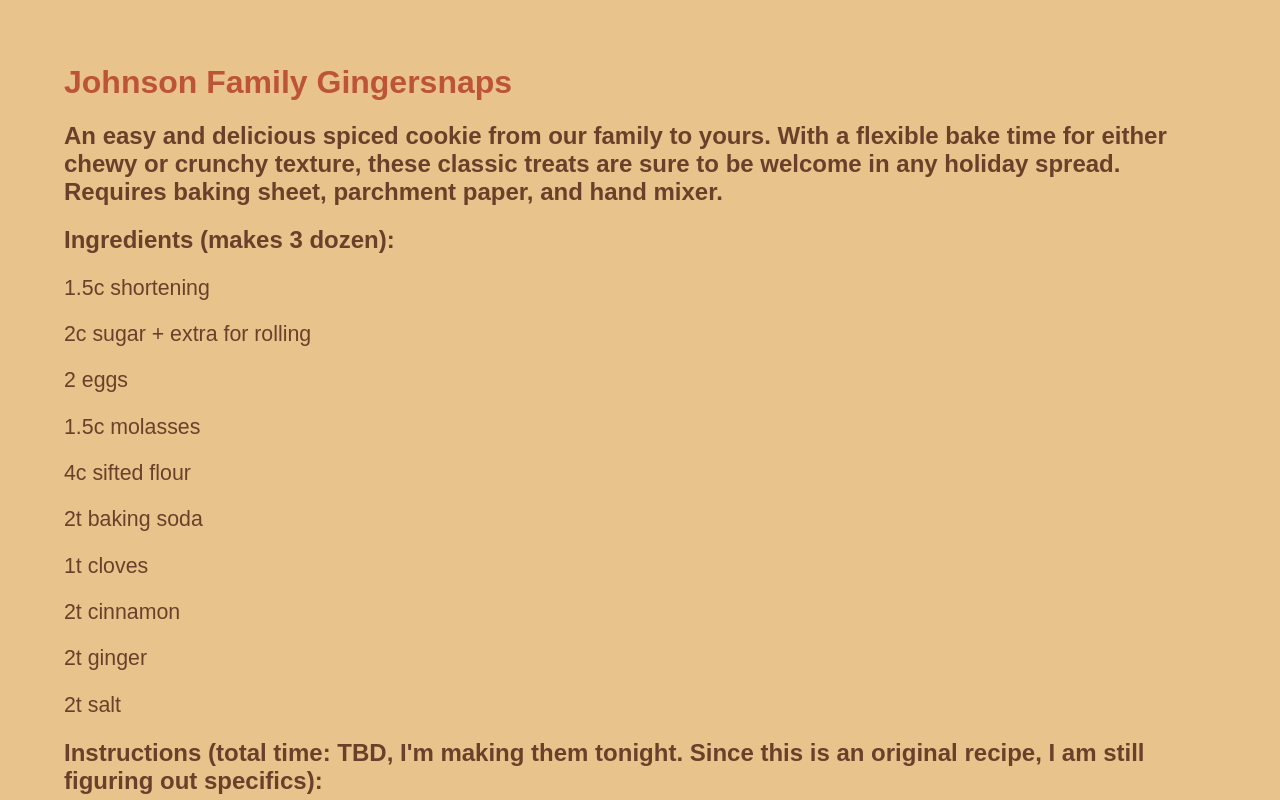
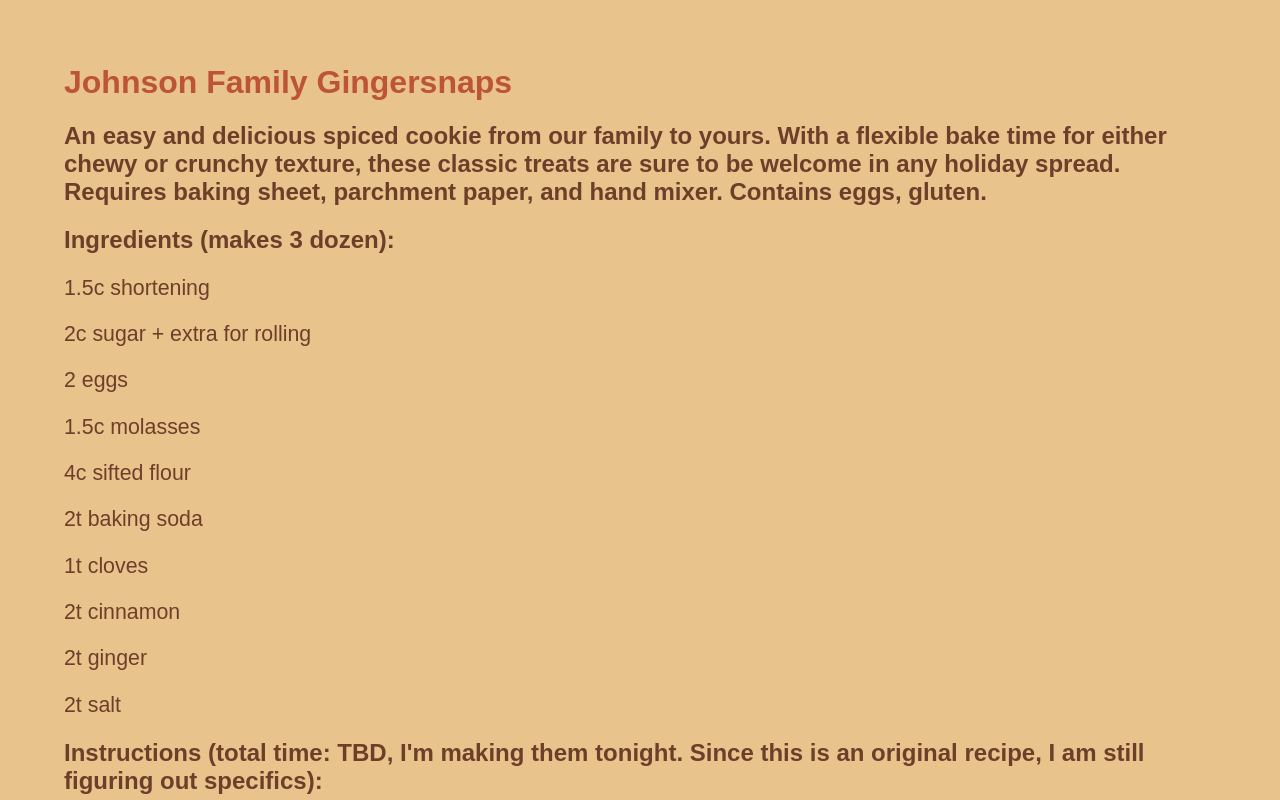
Before and after one commit to lito4ml/iffall2025, a plain HTML site: page recipe/content/index.html in a window 1280 px wide. Shown: the top 800 px of the page. Drawn offline with Linux system fonts and the light colour scheme; a web font is replaced by a local one.

Commit message:
Update index.html

```diff
--- a/recipe/content/index.html
+++ b/recipe/content/index.html
@@ -8,7 +8,7 @@
 </head>
 <body>
     <h1>Johnson Family Gingersnaps</h1>
-    <h2>An easy and delicious spiced cookie from our family to yours. With a flexible bake time for either chewy or crunchy texture, these classic treats are sure to be welcome in any holiday spread. Requires baking sheet, parchment paper, and hand mixer.</h2>
+    <h2>An easy and delicious spiced cookie from our family to yours. With a flexible bake time for either chewy or crunchy texture, these classic treats are sure to be welcome in any holiday spread. Requires baking sheet, parchment paper, and hand mixer. Contains eggs, gluten.</h2>
     <h2>Ingredients (makes 3 dozen):</h2>
     <p>1.5c shortening</p>
     <p>2c sugar + extra for rolling</p>
```
